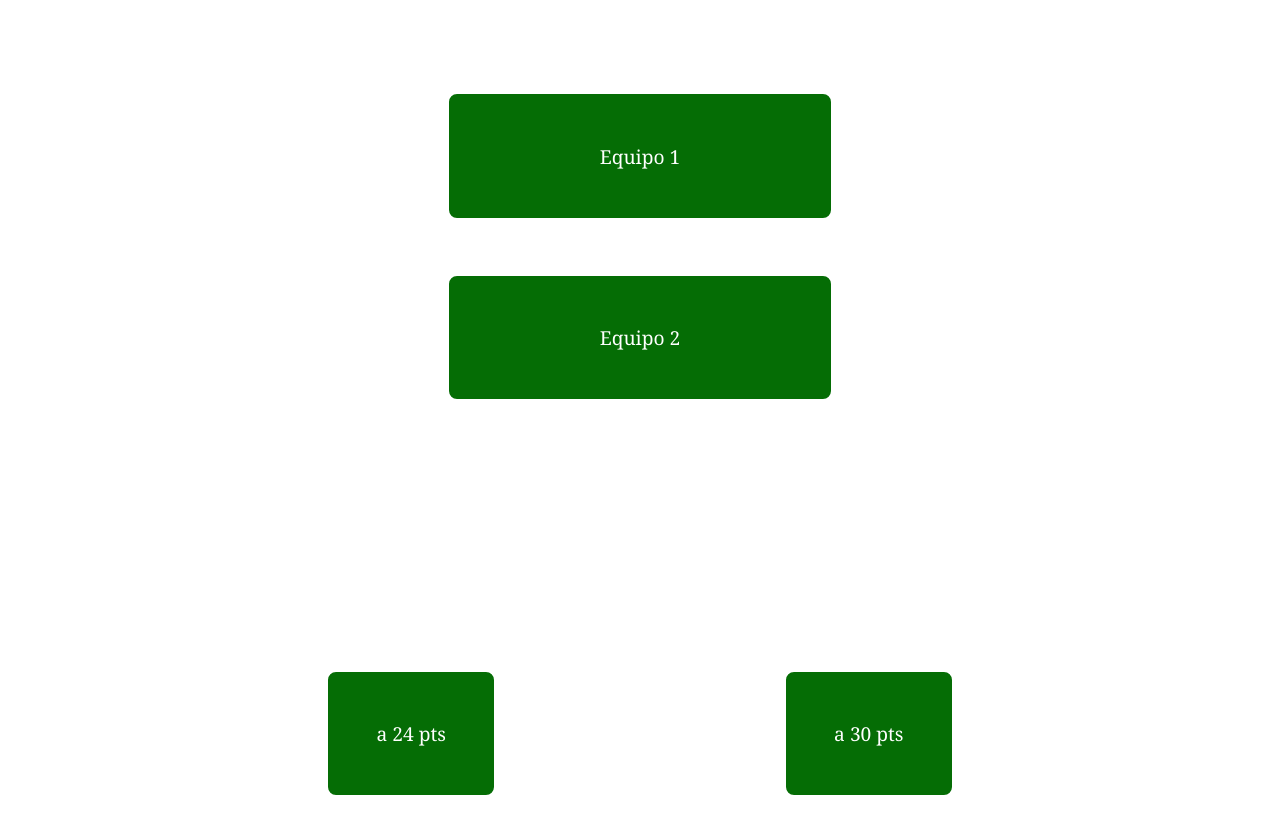
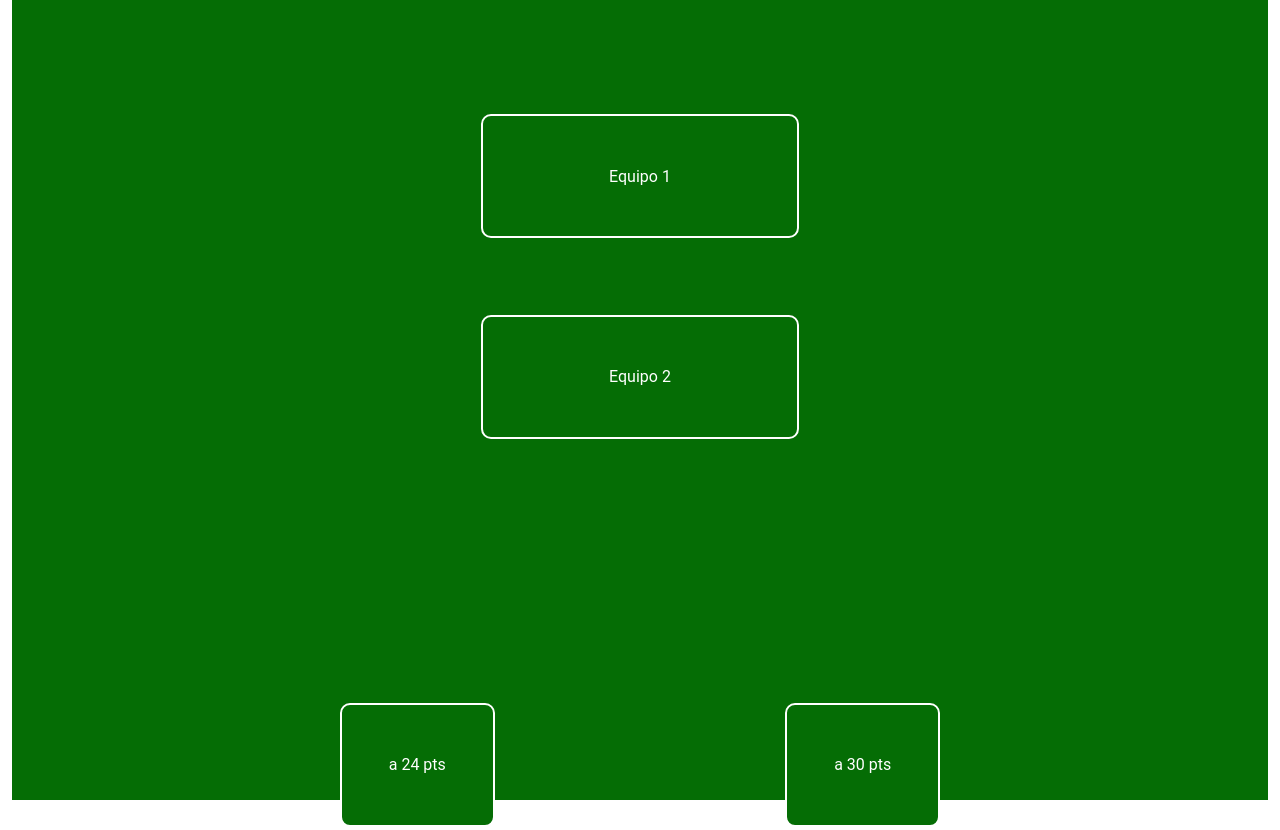
Before and after one commit to marel20/Anotador-Truco, a plain HTML site: page index.html in a window 1280 px wide. Shown: the top 830 px of the page. Drawn offline with Linux system fonts and the light colour scheme.

Commit message:
Add files via upload

```diff
--- a/index.html
+++ b/index.html
@@ -5,9 +5,11 @@
     <meta http-equiv="X-UA-Compatible" content="IE=edge">
     <meta name="viewport" content="width=device-width, initial-scale=1.0">
     <link rel="stylesheet" type="text/css" href="css/style.css">
+    <link rel="stylesheet" type="text/css" href="css/mdb.min.css">
     <title>Anotador Truco</title>
 </head>
 <body>
+    <div class="container-fluid">
         <div id="pantalla1" class="contenedor visible">
             <div class="equipo"> <br> <br> <br>
                 <input type="text" placeholder="Equipo 1" value="" id="equipo1"> <br> <br> <br>
@@ -62,8 +64,10 @@
                 <input type="button" value="-" id="resta2">
             </div>
         </div>
+    </div>
 
     <script src="js/jquery.min.js"></script>
+    <script src="js/mdb.min.js"></script>
     <script>
         $(document).ready(function(){
 
```
Lines whose indentation alone changed are shown as unchanged.
